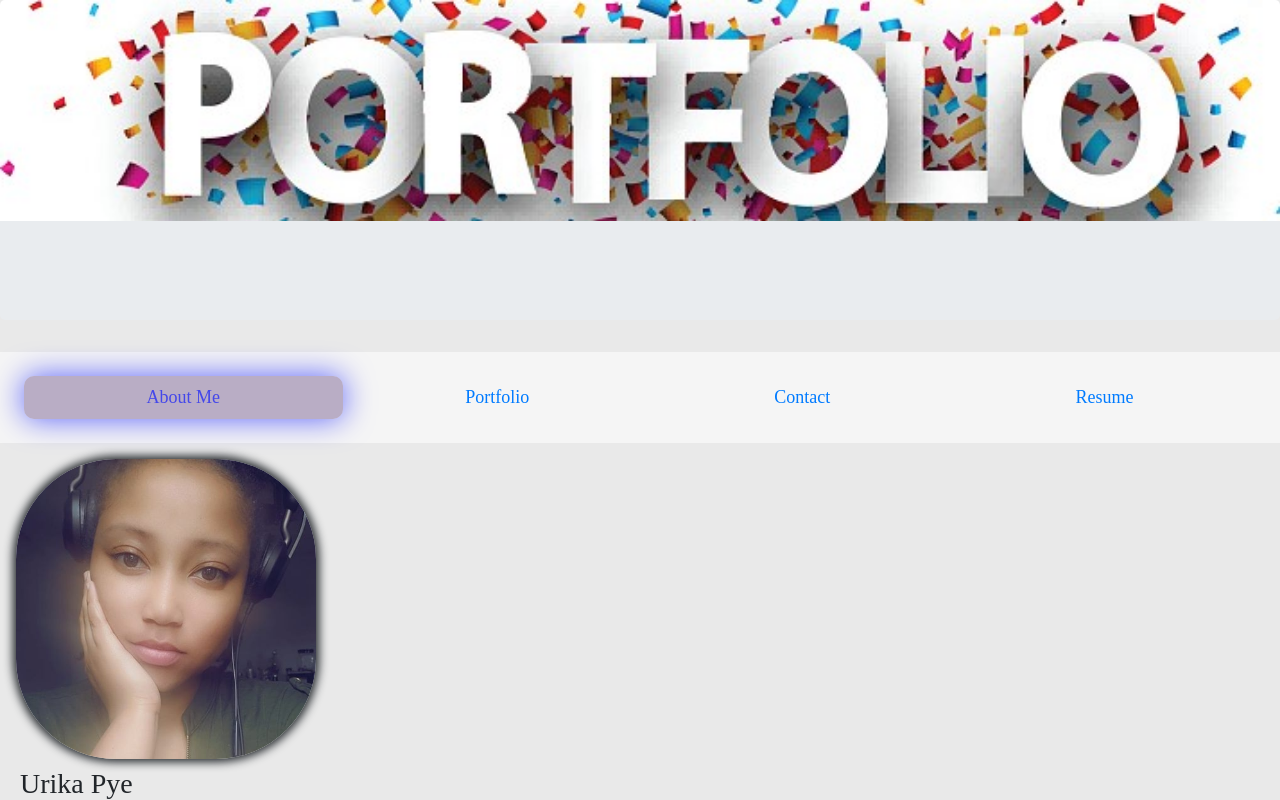
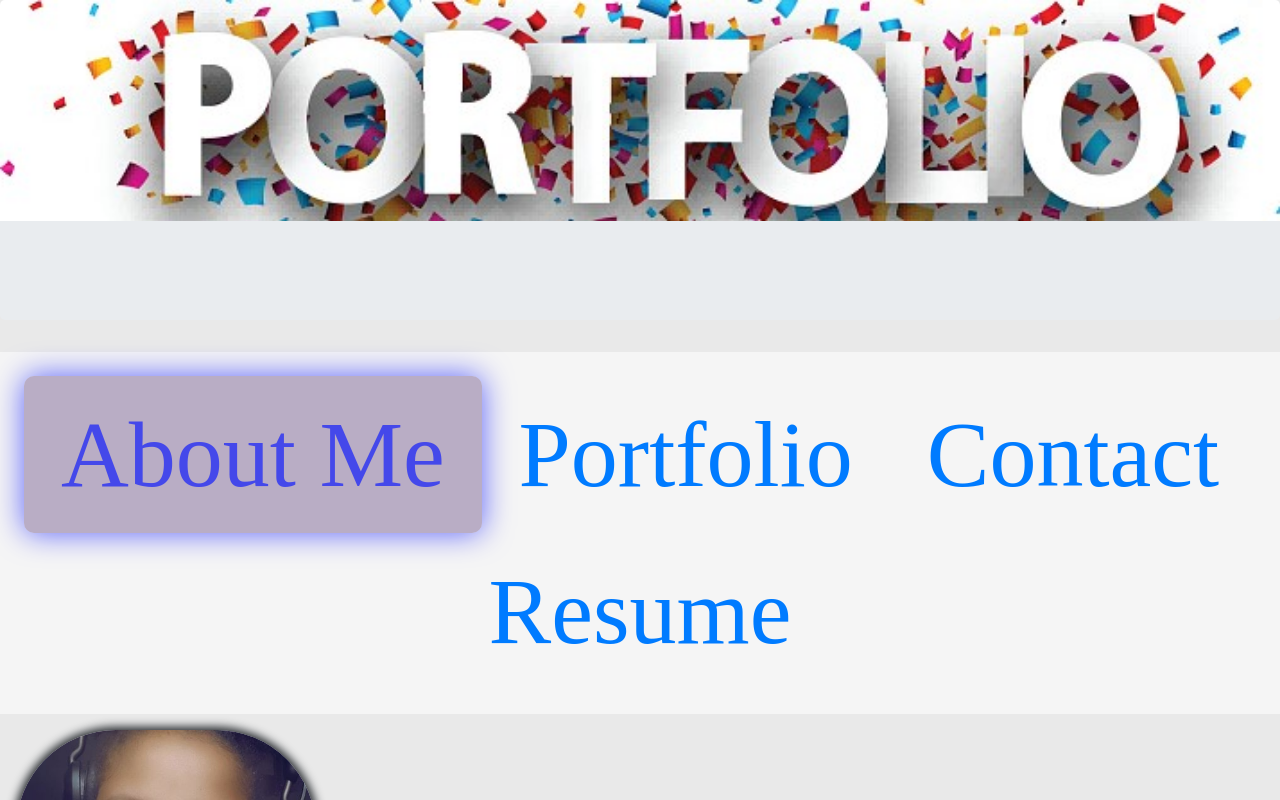
Before and after one commit to UPye/React-Portfolio, a React (Create React App) app: page / in a window 1280 px wide. Shown: the top 800 px of the page. Built offline with nearby package versions, Linux system fonts and the light colour scheme; some icons are missing; a web font is replaced by a local one.

Commit message:
Adjusting font stylings. Text too small..

```diff
--- a/src/App.css
+++ b/src/App.css
@@ -39,7 +39,7 @@ h1.display-4, p.lead {
 .nav {
   background-color: whitesmoke;
   font-family: 'Zen Loop', cursive;
-  font-size: large;
+  font-size: 94px;
 }
 
 /* Wrapper Stylings */
```
